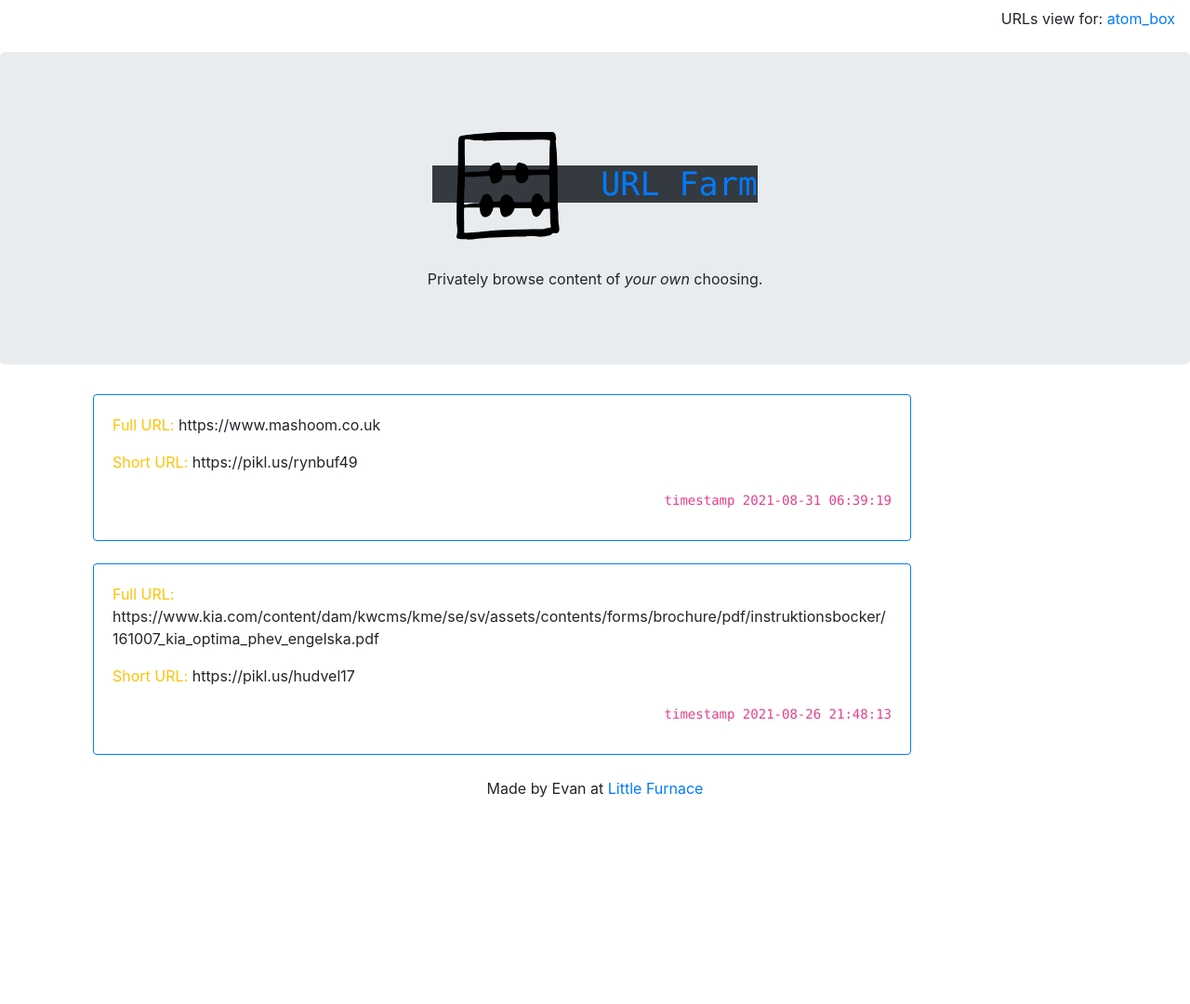
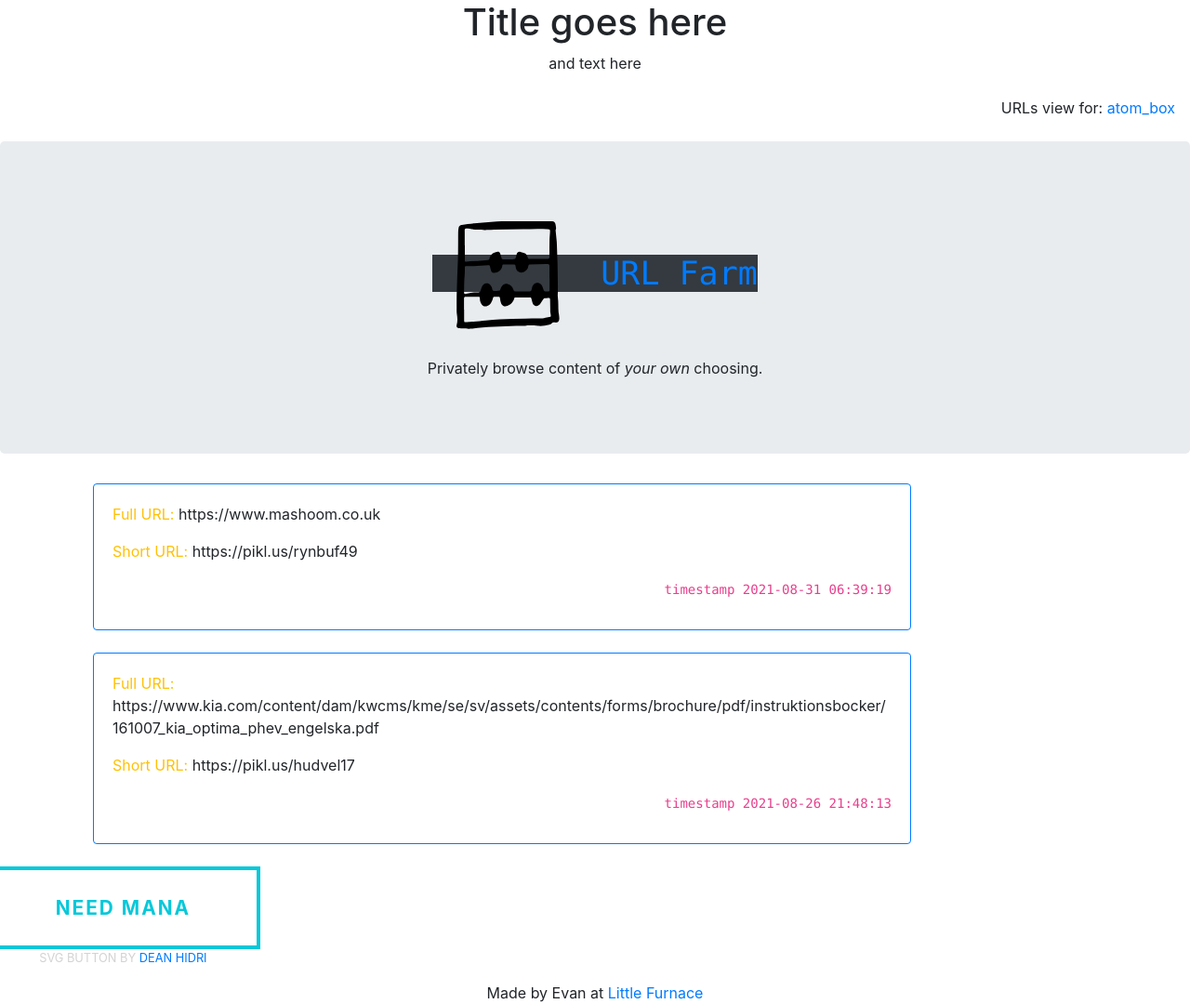
Before and after one commit to atom-box/urls-farm, a website: page index.html in a window 1280 px wide. Shown: the whole page at 93% size. Before the commit the page ends 860 px from the top, so only its background shows below. Drawn offline with nearby package versions, Linux system fonts and the light colour scheme.

Commit message:
Add animated hover for button.

```diff
--- a/index.html
+++ b/index.html
@@ -9,6 +9,7 @@
     <meta name="viewport" content="width=device-width, initial-scale=1, shrink-to-fit=no">
 
     <link rel="stylesheet" href="https://stackpath.bootstrapcdn.com/bootstrap/4.1.3/css/bootstrap.min.css" integrity="sha384-MCw98/SFnGE8fJT3GXwEOngsV7Zt27NXFoaoApmYm81iuXoPkFOJwJ8ERdknLPMO" crossorigin="anonymous">
+    <link rel="stylesheet" href="./public/styles/animated-hover.css" />
     <link rel="icon" href="./public/images/abacus.svg" >
 
     <title>
@@ -27,6 +28,10 @@
 </head>
 
 <body>
+    <div class="container">
+      <h1>Title goes here</h1>
+      <p class="container__text">and text here</p>
+    </div>
     <div id="container-fluid wrap">
         <ul class="nav justify-content-end">
             <li class="nav-item">
@@ -86,6 +91,39 @@
 
             </div>
         </div>
+
+
+<!-- /////////////
+/////////////
+/////////////
+///////////// -->
+        <div class="row middle-on-small center-on-small">
+            <div class="column small-12 medium-6 large-4">
+              <a href="#!" class="c-button c-button--gooey">
+                Need mana
+                <div class="c-button__blobs">
+                  <div></div>
+                  <div></div>
+                  <div></div>
+                </div>
+              </a>
+              <p class="pen-info">SVG Button by <a href="https://codepen.io/visualcookie/pen/xdgzpJ">Dean Hidri</a></p>
+            </div>
+          </div>
+
+          <svg xmlns="http://www.w3.org/2000/svg" version="1.1" style="display: block; height: 0; width: 0;">
+              <defs>
+                  <filter id="goo">
+                      <feGaussianBlur in="SourceGraphic" stdDeviation="10" result="blur"></feGaussianBlur>
+                      <feColorMatrix in="blur" mode="matrix" values="1 0 0 0 0  0 1 0 0 0  0 0 1 0 0  0 0 0 18 -7" result="goo"></feColorMatrix>
+                      <feBlend in="SourceGraphic" in2="goo"></feBlend>
+                  </filter>
+              </defs>
+          </svg>
+
+
+
+
         <footer class="footer text-center" style="margin-bottom:0">
             <p> Made by Evan at <a href="https://www.littlefurnace.com" title="Visit Little Furnace">Little Furnace</a></p>
         </footer>
--- /dev/null
+++ b/public/styles/animated-hover.css
@@ -0,0 +1,84 @@
+:root {
+	font-size: 16px;
+	font-family: 'Ubuntu', sans-serif;
+}
+
+html,
+body,
+.row {
+	height: 100%;
+	text-align: center;
+}
+
+.pen-info {
+	color: #d4d3d4;
+	font-size: 80%;
+	text-transform: uppercase;
+}
+
+.c-button {
+	color: #000;
+	font-weight: 700;
+	font-size: 1em;
+	text-decoration: none;
+	padding: .7em 1.8em;
+	cursor: pointer;
+	display: inline-block;
+	vertical-align: middle;
+}
+
+.c-button--gooey {
+	color: #06c8d9;
+	font-size: 1.3em;
+	text-transform: uppercase;
+	letter-spacing: 2px;
+	border: 4px solid #06c8d9;
+	border-radius: 0;
+	padding: 1.2em 3.4em;
+	position: relative;
+	transition: all 700ms ease;
+}
+
+.c-button--gooey .c-button__blobs {
+	height: 100%;
+	filter: url(#goo);
+	overflow: hidden;
+	position: absolute;
+	top: 0;
+	left: 0;
+	bottom: -3px;
+	right: -1px;
+	z-index: -1;
+}
+
+.c-button--gooey .c-button__blobs div {
+	background-color: #06c8d9;
+	width: 34%;
+	height: 100%;
+	border-radius: 100%;
+	position: absolute;
+	transform: scale(1.4) translateY(125%) translateZ(0);
+	transition: all 700ms ease;
+}
+
+.c-button--gooey .c-button__blobs div:nth-child(1) {
+	left: -5%;
+}
+
+.c-button--gooey .c-button__blobs div:nth-child(2) {
+	left: 30%;
+	transition-delay: 60ms;
+}
+
+.c-button--gooey .c-button__blobs div:nth-child(3) {
+	left: 66%;
+	transition-delay: 25ms;
+}
+
+.c-button--gooey:hover {
+	color: #fff;
+}
+
+.c-button--gooey:hover .c-button__blobs div {
+	transform: scale(1.4) translateY(0) translateZ(0);
+}
--- /dev/null
+++ b/public/styles/urls.scss
@@ -0,0 +1,8 @@
+.container {
+  & h1 {
+    color: green;
+  }
+  &__text {
+    color: blue;
+  }
+}
```
Also changed, not shown: package.json (added, +16 -0 lines), 1 other file.
